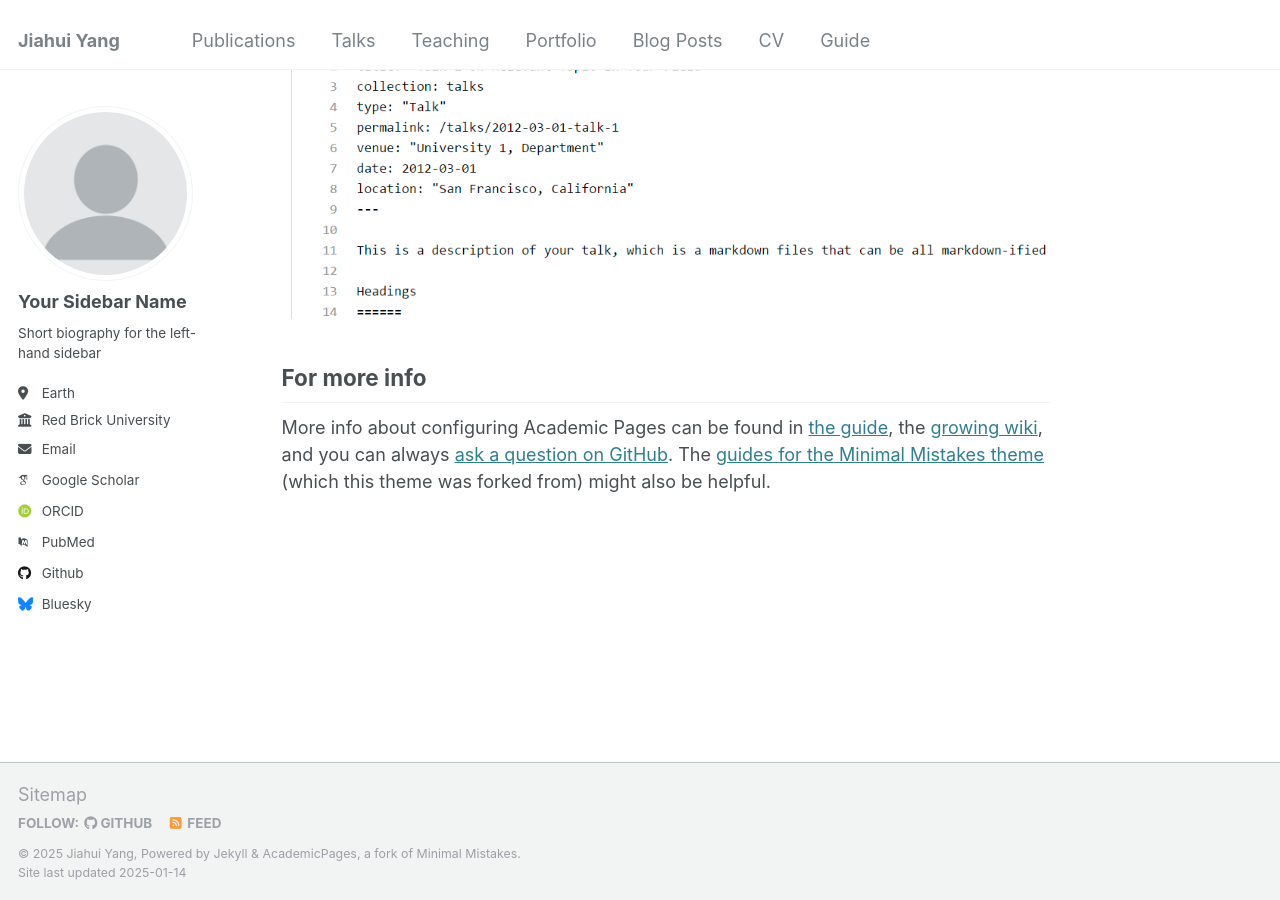
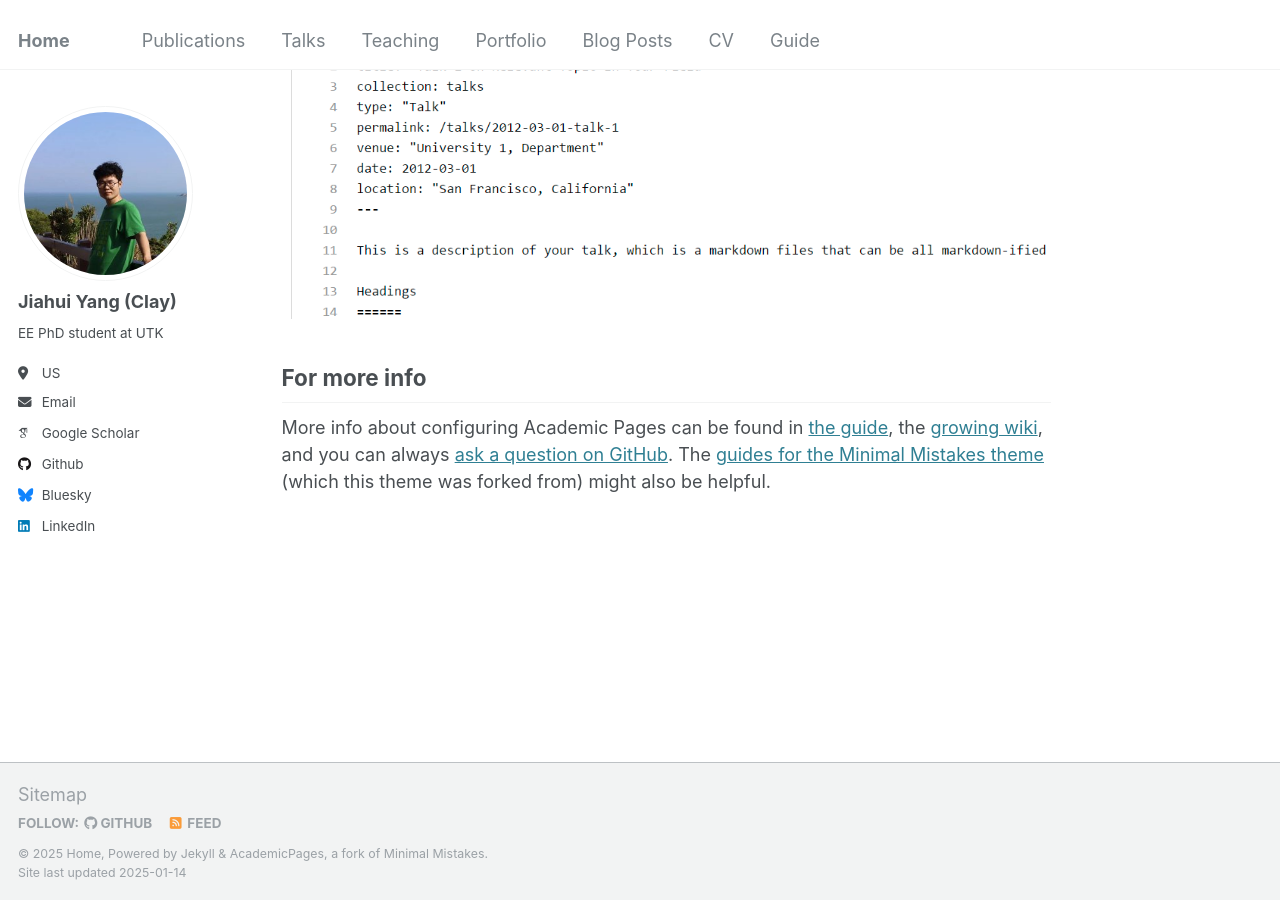
Before and after one commit to ClayUTK/intro, a Jekyll site: the page built from _pages/about.md, in a window 1280 px wide and 900 px high, scrolled down 2643 px. Built offline with Jekyll 4.4.1, drawn with Linux system fonts in a browser that asks for light colours; some web fonts are replaced.

Commit message:
Update _config.yml

```diff
--- a/_config.yml
+++ b/_config.yml
@@ -8,10 +8,10 @@
 
 # Basic Site Settings
 locale                   : "en-US"
-title                    : "Jiahui Yang"
+title                    : "Home"
 title_separator          : "-"
-name                     : &name "Jiahui Yang"
-description              : &description "EE PhD student at UTK"
+name                     : &name "Home"
+description              : &description "Jiahui Yang's Blog"
 url                      : https://clayutk.github.io # the base hostname & protocol for your site e.g. "https://[your GitHub username].github.io"
 baseurl                  : "/intro" # the subpath of your site, e.g. "/blog"
 repository               : "ClayUTK/intro"
@@ -21,22 +21,15 @@ repository               : "ClayUTK/intro"
 #               Additional customization can be done by editing /_includes/author-profile.html
 author:
   # Biographic information
-  avatar           : "profile.png"
-  name             : "Your Sidebar Name"
-  pronouns         : # example: "she/her"
-  bio              : "Short biography for the left-hand sidebar"
-  location         : "Earth"
-  employer         : "Red Brick University"
-  uri              : # URL
-  email            : "none@example.org"
+  avatar           : "avatar.png"
+  name             : "Jiahui Yang (Clay)"
+  bio              : "EE PhD student at UTK"
+  location         : "US"
+  email            : "jyang75@vols.utk.edu"
 
   # Academic websites
-  arxiv            : # URL - Update with the correct link to your profile
-  googlescholar    : "https://scholar.google.com/citations?user=PS_CX0AAAAAJ"
-  impactstory      : # URL
-  orcid            : "http://orcid.org/yourorcidurl"
-  semantic         : # URL
-  pubmed           : "https://www.ncbi.nlm.nih.gov/pubmed/?term=john+snow"
+  googlescholar    : "https://scholar.google.com/citations?user=eyFcVnoAAAAJ&hl=zh-CN"
+  linkedin         : "https://www.linkedin.com/in/jiahui-yang-566874278/"
   researchgate     : # URL
   scopus           : # URL
 
@@ -58,7 +51,6 @@ author:
   keybase          : # Username
   instagram        : # Username
   lastfm           : # Username
-  linkedin         : # Username
   mastodon         : # URL
   medium           : # URL
   pinterest        : # Username
```
